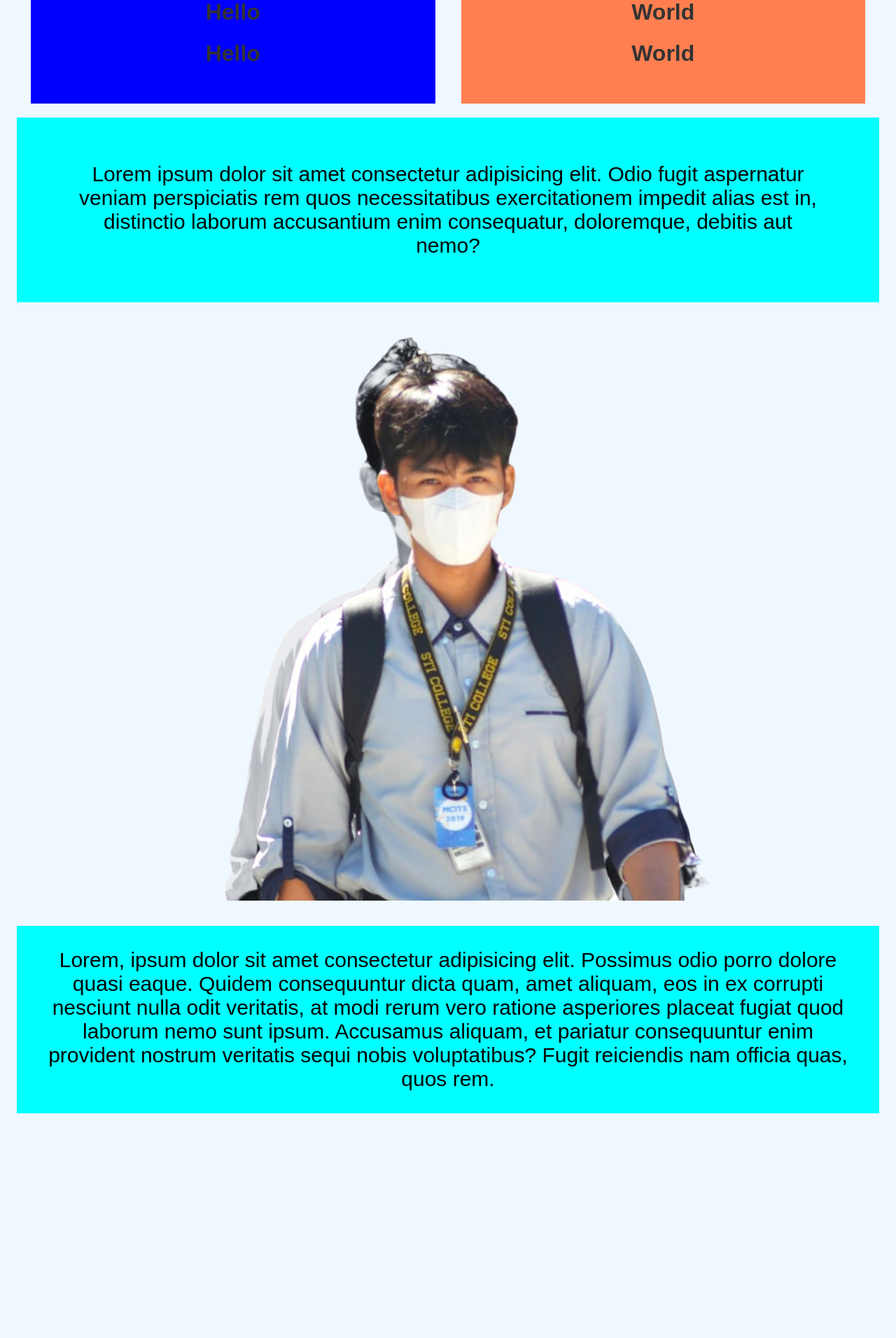
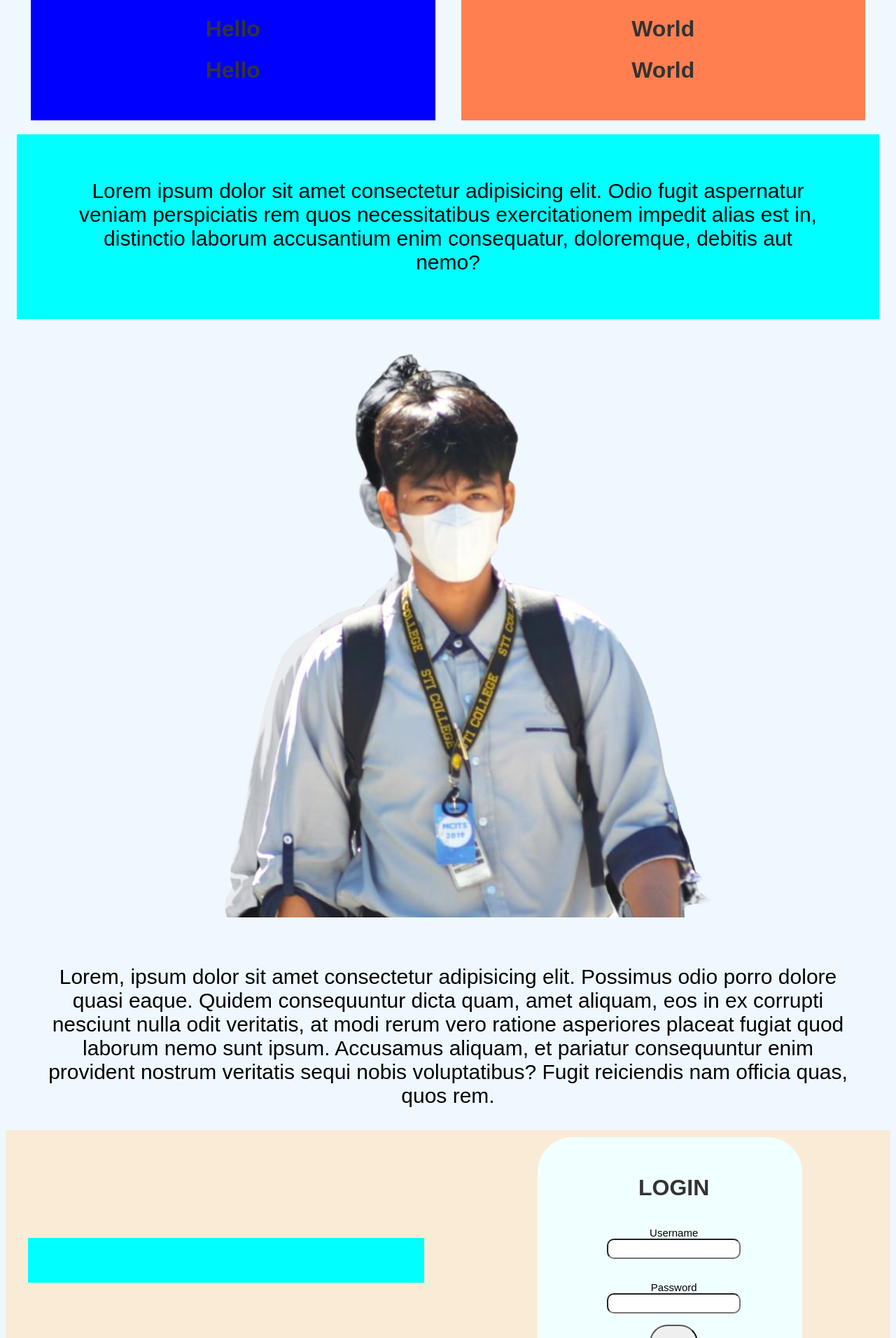
Before and after one commit to KIMKIMzamasan/django, a Django app: template myapp/templates/myapp/home.html in a window 1280 px wide. Shown: the part 808-2720 px from the top of the page at 70% size. Before the commit the page ends 2399 px from the top, so only its background shows below. Run offline with Django 5.2, Linux system fonts and the light colour scheme; the template is opened without the code that fills it, so the values that code supplies are empty.

Commit message:
added login form

```diff
--- a/myapp/templates/myapp/home.html
+++ b/myapp/templates/myapp/home.html
@@ -7,7 +7,8 @@
     <!-- Load static files -->
     {% load static %}
     <!-- Link to your CSS file -->
-    <link rel="stylesheet" href="{% static 'css/styles.css' %}">
+    <link rel="stylesheet" href="{% static 'css/styles.css' %}?v={{ now|date:'YmdHis' }}">
+
 </head>
 <body>
     <h1>Welcome to My Django App</h1>
@@ -61,5 +62,31 @@
      <img src="{% static 'images/Czar.png' %}" alt="Czar">
     </div>
     <p>Lorem, ipsum dolor sit amet consectetur adipisicing elit. Possimus odio porro dolore quasi eaque. Quidem consequuntur dicta quam, amet aliquam, eos in ex corrupti nesciunt nulla odit veritatis, at modi rerum vero ratione asperiores placeat fugiat quod laborum nemo sunt ipsum. Accusamus aliquam, et pariatur consequuntur enim provident nostrum veritatis sequi nobis voluptatibus? Fugit reiciendis nam officia quas, quos rem.</p>
+
+    <div class="login_page">
+
+        <div class="logo_container">
+
+        </div>
+
+        <div class="login_container">
+            <div class="title">
+                <h1>LOGIN</h1>
+            </div>
+            <div class="username_container">
+                <label for="username">Username</label>
+                <input type="text" id="username" name="username" required>
+            </div>
+            <div class="password_container">
+                <label for="password">Password</label>
+                <input type="text" id="passord" name="password" required>
+            </div>
+            <button type="submit" id="submit">Login</button>
+        </div>
+
+    </div>
+
+
+
 </body>
 </html>
--- a/static/css/styles.css
+++ b/static/css/styles.css
@@ -10,7 +10,6 @@ p{
     font-size: 30px;
     margin: auto 1rem;
     text-align: center;
-    background-color:aqua;
     padding: 2rem 2rem;
 }
 
@@ -22,7 +21,7 @@ h1 {
     display: grid;
     grid-template-columns: 1fr 1fr 1fr 1fr;
     grid-gap: 5px;
-    padding: 20px;
+    padding: 2rem 2rem;
     background-color:cadetblue;
     margin: auto 1rem;
 }
@@ -97,3 +96,63 @@ h1 {
     align-items: center;
     padding: 2rem 2rem;
 }
+
+.login_page{
+    display: grid;
+    grid-gap: 5px;
+    grid-template-columns: 1fr 1fr;
+    background-color: antiquewhite;
+}
+
+.login_container{
+    display: grid;
+    padding: 2rem 2rem;
+    margin: 10px 20%;
+    border: #333;
+    border-radius: 50px;
+    background-color:azure;
+}
+
+ .username_container{
+    padding: 1rem 1rem;
+    margin: auto 1rem;
+    font-size: 15px;
+}
+
+.username_container input{
+    padding: 5px;
+    border-radius:10px;
+}
+
+.password_container{
+
+    padding: 1rem 1rem;
+    margin: auto 1rem;
+    font-size: 15px;
+}
+
+.password_container input{
+    padding: 5px;
+    border-radius:10px;
+}
+
+
+.login_page .logo_container{
+    display: block;
+    padding: 2rem 2rem;
+    align-items: center;
+    margin: auto 2rem;
+    background-color: aqua;
+}
+
+.login_container button{
+    padding: 1rem 1rem;
+    margin: auto 8rem;
+    border-radius: 50px;
+}
+
+.login_container button:hover{
+    background-color: rgb(0, 133, 241);
+    color: black;
+
+}
```
Also changed, not shown: db.sqlite3.
